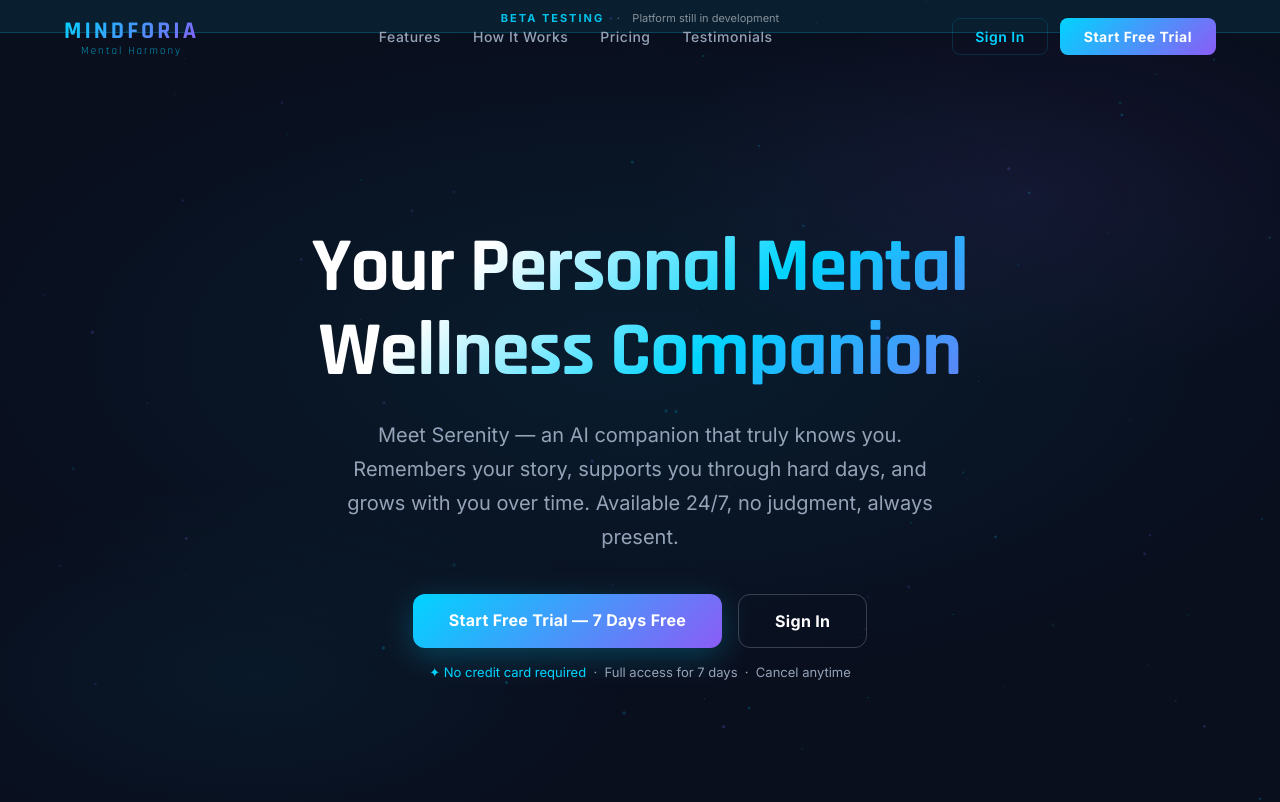
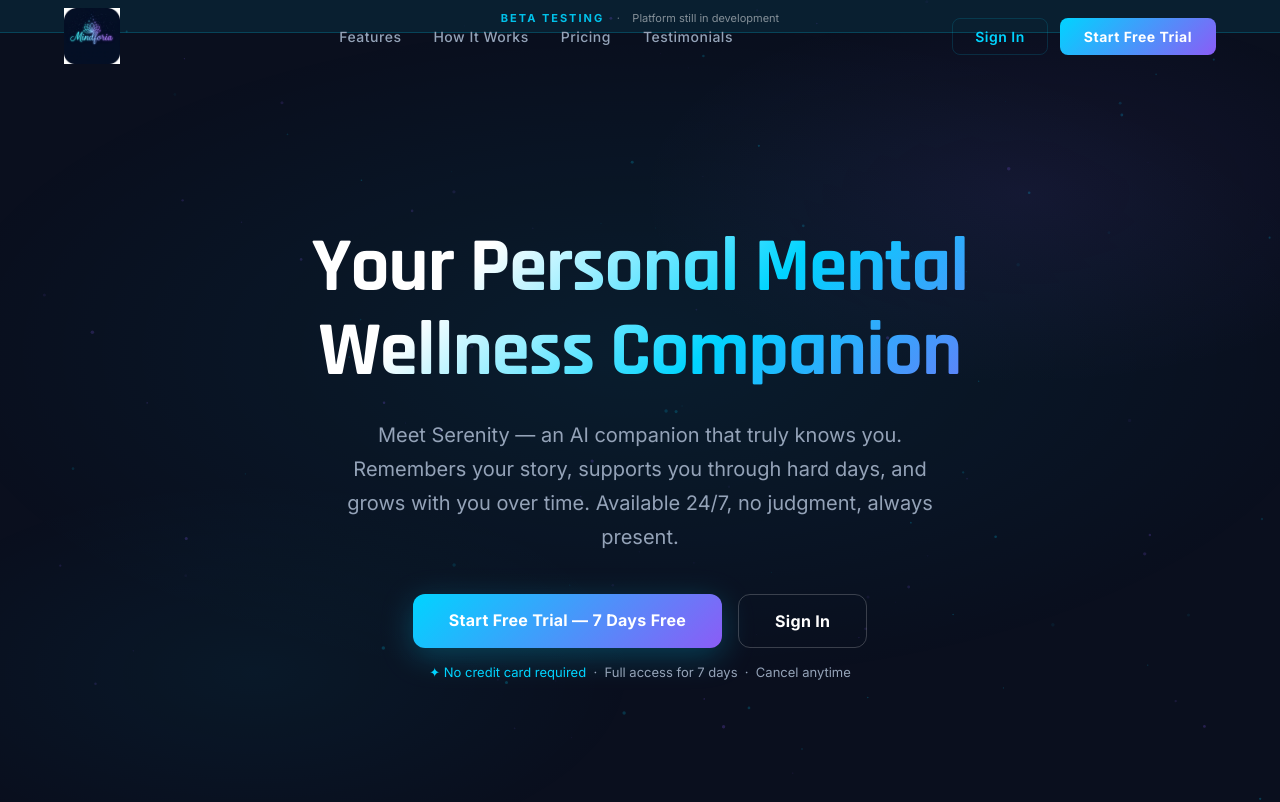
Before and after one commit to tbsmith45/mindforia-website, a website: page index.html in a window 1280 px wide. Shown: the top 802 px of the page. Drawn offline with Linux system fonts and the light colour scheme.

Commit message:
Replace text logo with new Mindforia cursive lotus image logo

```diff
--- a/index.html
+++ b/index.html
@@ -196,7 +196,7 @@ footer{padding:60px 5% 32px;border-top:1px solid rgba(255,255,255,.06);margin-to
 <nav id="nav">
   <div class="nav-inner">
     <a href="#" class="logo">
-      <div style="text-align:center"><div class="logo-text">Mindforia</div><div class="logo-sub">Mental Harmony</div></div>
+      <img src="logo.jpg" alt="Mindforia" style="height:56px;width:auto;object-fit:contain;">
     </a>
     <ul class="nav-links">
       <li><a href="#features">Features</a></li>
@@ -473,7 +473,7 @@ footer{padding:60px 5% 32px;border-top:1px solid rgba(255,255,255,.06);margin-to
   <div class="footer-inner">
     <div class="footer-top">
       <div class="footer-brand">
-        <a href="#" class="logo"><div style="text-align:center"><div class="logo-text" style="font-size:20px">Mindforia</div><div class="logo-sub" style="font-size:11px">Mental Harmony</div></div></a>
+        <a href="#" class="logo"><img src="logo.jpg" alt="Mindforia" style="height:48px;width:auto;object-fit:contain;"></a>
         <p>Your personal AI companion for mental harmony. Available 24/7, remembers everything, and grows with you over time.</p>
         <div class="social-links">
           <a href="#" class="social-link">𝕏</a>
```
Also changed, not shown: logo.jpg (added).
